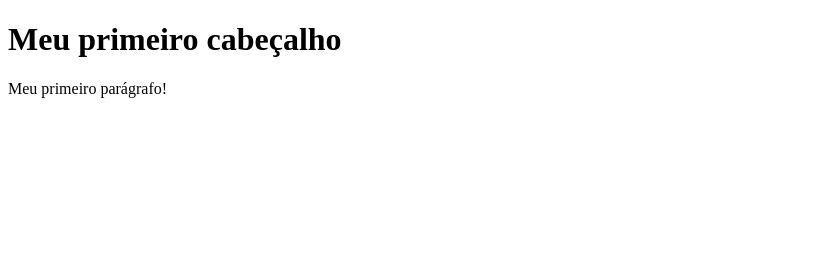
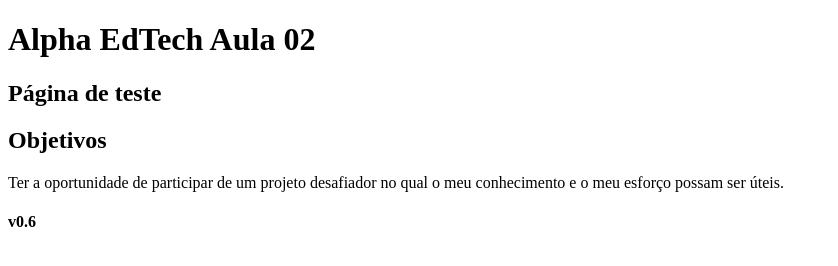
Before and after one commit to NetinhoAweyy/html_aula_01, a plain HTML site: page index.html in a window 1280 px wide. Shown: the whole page, without its empty margins (0-838 px from the left). Drawn offline with Linux system fonts and the light colour scheme.

Commit message:
Atualizando o Index.html

```diff
--- a/index.html
+++ b/index.html
@@ -1,12 +1,36 @@
 <!DOCTYPE html>
 <html>
 <head>
+    <meta charset="UTF-8">
+    <meta http-equiv="X-UA-Compatible" content="IE-Edge">
+    <meta name="viewport" content=""width=devide0width, initial-scale="1.0">
+    <title>Document</title>
 <title> Título da Página</title>
+
 </head>
 <body>
+    <header>
+        <h1>Alpha EdTech Aula 02</h1>
+        <h2>Página de teste</h2>
+        <h3></h3>
+    </header>
+    <main>
+    <div>
+        <h2>Objetivos</h2>
+        <p>Ter a oportunidade de participar de um projeto desafiador no qual o meu conhecimento e o meu esforço possam ser úteis.</p>
+    </div>
 
-<h1>Meu primeiro cabeçalho</h1>
-<p>Meu primeiro parágrafo!</p>
+</body>
+
+</main>
+
+<footer>
+    <h4>
+        v0.6
+        <! comentário de teste>
+    </h4>
+</footer>
+
 
 </body>
 </html>
```
